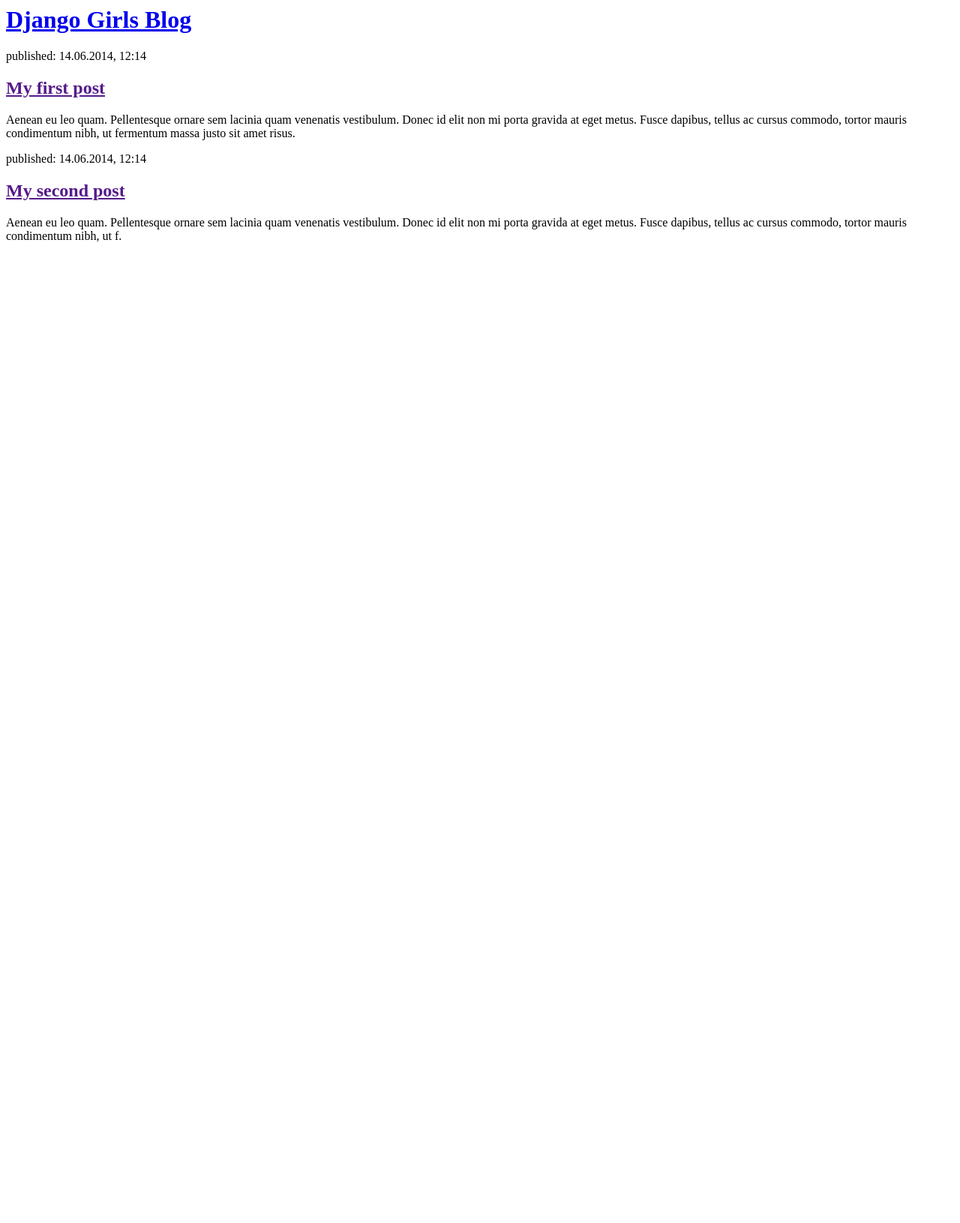
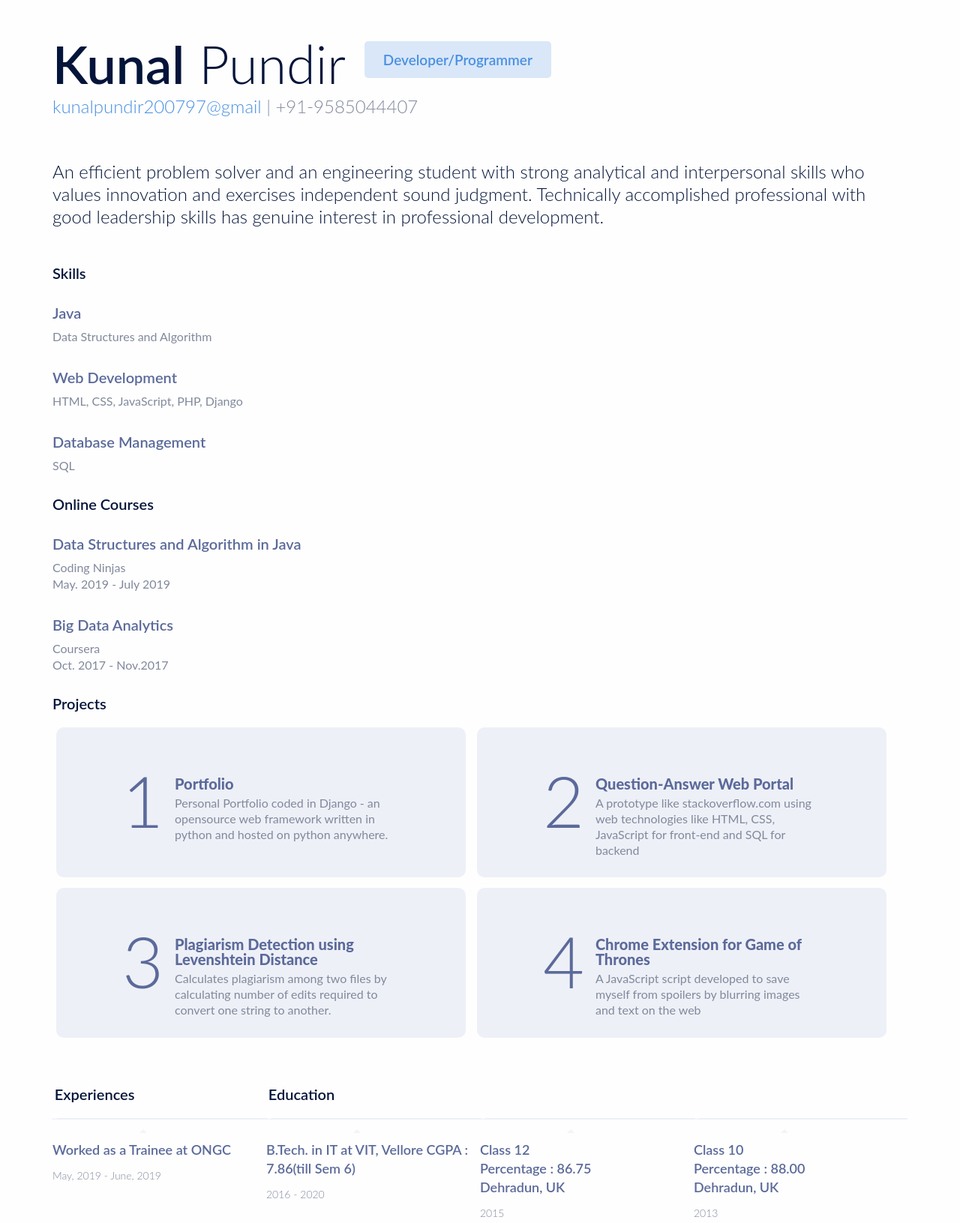
Before and after one commit to whoamikunal/my-first-blog, a Django app: page / in a window 1280 px wide. Shown: the whole page at 75% size. Before the commit the page ends 323 px from the top, so only its background shows below. Run offline with Django 3.2, Linux system fonts and the light colour scheme; some libraries are stand-ins or nearby versions.

Commit message:
Modified templates to display portfolio

```diff
--- /dev/null
+++ b/blog/static/css/blog.css
@@ -0,0 +1,440 @@
+
+
+html, body, div, span, applet, object, iframe,
+h1, h2, h3, h4, h5, h6, p, blockquote, pre,
+a, abbr, acronym, address, big, cite, code,
+del, dfn, em, img, ins, kbd, q, s, samp,
+small, strike, strong, sub, sup, tt, var,
+b, u, i, center,
+dl, dt, dd, ol, ul, li,
+fieldset, form, label, legend,
+table, caption, tbody, tfoot, thead, tr, th, td,
+article, aside, canvas, details, embed,
+figure, figcaption, footer, header, hgroup,
+menu, nav, output, ruby, section, summary,
+time, mark, audio, video {
+	margin: 0;
+	padding: 0;
+	border: 0;
+	font-size: 100%;
+	font: inherit;
+	vertical-align: baseline;
+}
+/* HTML5 display-role reset for older browsers */
+article, aside, details, figcaption, figure,
+footer, header, hgroup, menu, nav, section {
+	display: block;
+}
+a{
+	text-decoration: none;
+	text-transform: none;
+	color: #4A90E2;
+}
+
+body {
+	line-height: 1;
+	font-family: lato, ubuntu,-apple-system,BlinkMacSystemFont,Segoe UI,Roboto,Oxygen,Ubuntu,Cantarell,Open Sans,Helvetica Neue,sans-serif;
+	text-rendering : optimizeLegibility;
+	-webkit-font-smoothing : antialiased;
+	font-size: 19px;
+	background-color: #FEFEFE;
+	color: #04143A;
+}
+ol, ul {
+	list-style: none;
+}
+blockquote, q {
+	quotes: none;
+}
+blockquote:before, blockquote:after,
+q:before, q:after {
+	content: '';
+	content: none;
+}
+table {
+	border-collapse: collapse;
+	border-spacing: 0;
+}
+
+p {
+	color: #15171a;
+	font-size: 17;
+	line-height: 31px;
+}
+
+strong {
+	font-weight: 600;
+}
+
+div , footer {
+	box-sizing: border-box;
+}
+
+/* Reset ends */
+
+
+/Hero section/
+
+.container {
+	max-width: 1100px;
+	height: auto;
+	margin: 60px auto;
+}
+
+.hero {
+	margin: 50px auto;
+	position: relative;
+}
+
+h1.name {
+	font-size: 70px;
+	font-weight: 300;
+	display: inline-block;
+}
+
+.job-title {
+	vertical-align: top;
+	background-color: #D9E7F8;
+	color: #4A90E2;
+	font-weight: 600;
+	margin-top: 5px;
+	margin-left: 20px;
+	border-radius: 5px;
+	display: inline-block;
+	padding: 15px 25px;
+}
+
+.email {
+	display: block;
+	font-size: 24px;
+	font-weight: 300;
+	color: #81899C;
+	margin-top: 10px;
+}
+
+.lead {
+	font-size: 24px;
+	font-weight: 300;
+	margin-top: 60px;
+	line-height: 30px;
+}
+
+/hero ends/
+
+/skills & intrests/
+
+.sections {
+	vertical-align: top;
+	display: inline-block;
+	width: 49.7%;
+	height: 50px;
+}
+
+.section-title {
+	font-size: 20px;
+	font-weight: 600;
+	margin-bottom: 15px;
+}
+
+.list-card {
+	margin: 30px 0;
+}
+
+.list-card .exp , .list-card div{
+	display: inline-block;
+	vertical-align: top;
+}
+
+.list-card .exp {
+	margin-right: 15px;
+	color: #4A90E2;
+	font-weight: 600;
+	width: 100px;
+}
+
+.list-card div {
+	width: 70%;
+}
+
+.list-card h3 {
+	font-size: 20px;
+	font-weight: 600;
+	color: #5B6A9A;
+	line-height: 26px;
+	margin-bottom: 8px;
+}
+
+.list-card div span {
+	font-size: 16px;
+	color: #81899C;
+	line-height: 22px;
+}
+
+/skill and intrests ends/
+
+/* Achievements */
+
+
+.cards {
+	max-width: 1120px;
+	display: block;
+	margin-top: 280px;
+}
+
+.card {
+	width: 47.9%;
+	height: 200px;
+	background-color: #EEF0F7;
+	display: inline-block;
+	margin: 7px 5px;
+	vertical-align: top;
+	border-radius: 10px;
+	text-align: center;
+	padding-top: 50px
+}
+
+.card-active , .card:hover{
+	transform: scale(1.02);
+	transition: 0.5s;
+	background-color: #fff;
+	box-shadow: 0px 5px 50px -8px #ddd;
+	cursor: pointer;
+}
+
+
+.skill-level {
+	display: inline-block;
+	max-width: 160px;
+}
+
+.skill-level span {
+	font-size: 35px;
+	font-weight: 300;
+	color: #5B6A9A;
+	vertical-align: top;
+}
+
+.skill-level h2 {
+	font-size: 95px;
+	font-weight: 300;
+	display: inline-block;
+	vertical-align: top;
+	color: #5B6A9A;
+	letter-spacing: -5px;
+}
+
+.skill-meta {
+	vertical-align: top;
+	display: inline-block;
+	max-width: 300px;
+	text-align: left;
+	margin-top: 15px;
+	margin-left: 15px;
+}
+
+.skill-meta h3 {
+	font-size: 20px;
+	font-weight: 800;
+	color: #5B6A9A;
+	margin-bottom: 5px;
+}
+
+.skill-meta span{
+	color: #81899C;
+	line-height: 20px;
+	font-size: 16px;
+}
+
+/* Achievements ends */
+
+
+
+/* Timeline styles*/
+
+
+ol {
+	position: relative;
+	display: block;
+	margin: 100px 0;
+	height: 2px;
+	background: #EEF0F7;
+
+}
+ol::before,
+ol::after {
+	content: "";
+	position: absolute;
+	top: -10px;
+	display: block;
+	width: 0;
+	height: 0;
+  	border-radius: 10px;
+	border: 0px solid #31708F;
+}
+ol::before {
+	left: -5px;
+}
+ol::after {
+	right: -10px;
+	border: 0px solid transparent;
+	border-right: 0;
+	border-left: 20px solid #31708F;
+  	border-radius: 3px;
+}
+
+/* ---- Timeline elements ---- */
+li {
+	position: relative;
+	display: inline-block;
+	float: left;
+	width: 25%;
+  	height: 50px;
+}
+li .line {
+  position: absolute;
+  top: -47px;
+  left: 1%;
+  font-size: 20px;
+  font-weight: 600;
+  color: #04143A;
+}
+li .point {
+	content: "";
+	top: -7px;
+	left: 0%;
+	display: block;
+	width: 8px;
+	height: 8px;
+	border: 4px solid #fff;
+	border-radius: 10px;
+	background: #4A90E2;
+  position: absolute;
+}
+li .description {
+  display: none;
+  padding: 10px 0;
+  margin-top: 20px;
+  position: relative;
+  font-weight: normal;
+  z-index: 1;
+  max-width: 95%;
+  font-size: 18px;
+  font-weight: 600;
+  line-height: 25px;
+  color: #5B6A9A;
+}
+.description::before {
+  content: '';
+  width: 0;
+  height: 0;
+  border-left: 5px solid transparent;
+  border-right: 5px solid transparent;
+  border-bottom: 5px solid #f4f4f4;
+  position: absolute;
+  top: -5px;
+  left: 43%;
+}
+
+
+.timeline .date{
+	font-size: 14px;
+	color: #81899C;
+	font-weight: 300;
+}
+
+/* ---- Hover effects ---- */
+li:hover {
+  color: #48A4D2;
+}
+li .description {
+  display: block;
+}
+
+/timeline ends/
+
+
+
+/* Media queries*/
+
+@media(max-width: 1024px){
+	.container {
+		padding: 15px;
+		margin: 0px auto;
+	}
+	.cards {
+		margin-top: 250px;
+	}
+}
+
+@media(max-width: 768px){
+	.container {
+		padding: 15px;
+		margin: 0px auto;
+	}
+	.cards {
+		margin-top: 320px;
+	}
+
+	.card {
+		padding: 15px;
+		text-align: left;
+	}
+	.card h2 {
+		font-size: 70px;
+	}
+		.card , .sections {
+		width: 100%;
+		height: auto;
+		margin: 10px 0;
+		float: left;
+	}
+
+	.timeline{
+		border: none;
+		background-color: rgba(0,0,0,0);
+	}
+
+	.timeline li{
+		margin-top: 70px;
+		height: 150px;
+	}
+}
+
+
+@media(max-width: 425px) {
+	h1.name {
+		font-size: 40px;
+	}
+
+	.card , .sections {
+		width: 100%;
+		height: auto;
+		margin: 10px 0;
+		float: left;
+	}
+
+	.timeline{
+		display: none;
+		}
+
+	.job-title {
+		position: absolute;
+		font-size: 15px;
+		top: -40px;
+		right: 20px;
+		padding: 10px
+	}
+
+	.lead {
+		margin-top: 15px;
+		font-size: 20px;
+		line-height: 28px;
+	}
+	.container {
+		margin: 0px;
+		padding: 0 15px;
+	}
+	footer {
+		margin-top: 2050px;
+	}
+	}
--- a/blog/templates/blog/post_list.html
+++ b/blog/templates/blog/post_list.html
@@ -1,22 +1,208 @@
+<!DOCTYPE html>
 <html>
 <head>
-        <title>Django Girls blog</title>
+	<title>Kunal Pundir</title>
+	<!--<link rel="stylesheet" href="//maxcdn.bootstrapcdn.com/bootstrap/3.2.0/css/bootstrap.min.css">
+    <link rel="stylesheet" href="//maxcdn.bootstrapcdn.com/bootstrap/3.2.0/css/bootstrap-theme.min.css">-->
+
+	<link rel="stylesheet" href="//maxcdn.bootstrapcdn.com/bootstrap/3.2.0/css/bootstrap.min.css">
+        <link rel="stylesheet" href="//maxcdn.bootstrapcdn.com/bootstrap/3.2.0/css/bootstrap-theme.min.css">
+        <link rel="stylesheet" href="/static/css/blog.css">
+
+	<!--<link rel="stylesheet" type="text/css" href="blog.css">
+	<meta name="viewport" content="width=device-width, initial-scale=1.0">-->
 </head>
 <body>
-        <div>
-            <h1><a href="/">Django Girls Blog</a></h1>
+
+	<div class="container">
+		<div class="hero">
+			<h1 class="name"><strong>Kunal</strong> Pundir</h1>
+			<span class="job-title">Developer/Programmer</span>
+			<span class="email"><a href="mailto:rishabhgupta12359@gmail.com">kunalpundir200797@gmail</a> | +91-9585044407</span>
+
+
+
+			<span><h2 class="lead"> An efficient problem solver and an engineering student with strong analytical and
+			interpersonal skills who values innovation and exercises independent sound judgment.
+			Technically accomplished professional
+			with good leadership skills has genuine interest in professional development. </h2></span>
+		</div>
 	</div>
 
+<!-- Skills and intrest section -->
+	<div class="container">
+
+		<div class="sections">
+			<h2 class="section-title">Skills</h2>
+
+			<div class="list-card">
+
 				<div>
-            <p>published: 14.06.2014, 12:14</p>
-            <h2><a href="">My first post</a></h2>
-            <p>Aenean eu leo quam. Pellentesque ornare sem lacinia quam venenatis vestibulum. Donec id elit non mi porta gravida at eget metus. Fusce dapibus, tellus ac cursus commodo, tortor mauris condimentum nibh, ut fermentum massa justo sit amet risus.</p>
+					<h3>Java </h3>
+					<span>Data Structures and Algorithm</span>
+				</div>
 			</div>
 
+			<div class="list-card">
+
 				<div>
-            <p>published: 14.06.2014, 12:14</p>
-            <h2><a href="">My second post</a></h2>
-            <p>Aenean eu leo quam. Pellentesque ornare sem lacinia quam venenatis vestibulum. Donec id elit non mi porta gravida at eget metus. Fusce dapibus, tellus ac cursus commodo, tortor mauris condimentum nibh, ut f.</p>
+					<h3>Web Development</h3>
+					<span>HTML, CSS, JavaScript, PHP, Django</span>
 				</div>
+			</div>
+
+			<div class="list-card">
+
+				<div>
+					<h3>Database Management</h3>
+					<span>SQL</span>
+				</div>
+			</div>
+
+
+		</div>
+		<div class="sections">
+				<h2 class="section-title">Online Courses</h2>
+
+				<div class="list-card">
+					<div>
+						<h3>Data Structures and Algorithm in Java</h3>
+						<span>Coding Ninjas</span></br>
+						<span>May. 2019 - July 2019</span>
+					</div>
+				</div>
+
+				<div class="list-card">
+					<div>
+						<h3>Big Data Analytics</h3>
+						<span>Coursera</span></br>
+						<span>Oct. 2017 - Nov.2017</span>
+					</div>
+				</div>
+		</div>
+	</div>
+
+	<!-- Achievements -->
+
+	<div class="container cards">
+		<h2 class="section-title">Projects</h2>
+		<div class="card">
+			<div class="skill-level">
+				<!--<span>+</span>-->
+				<h2>1</h2>
+			</div>
+
+			<div class="skill-meta">
+				<h3>Portfolio</h3>
+				<span>Personal Portfolio coded in Django - an opensource web framework
+				written in python and hosted on python anywhere.</span>
+			</div>
+		</div>
+
+
+		<div class="card">
+			<div class="skill-level">
+				<h2>2</h2>
+				<!--<span>%</span>-->
+			</div>
+
+			<div class="skill-meta">
+				<h3>Question-Answer Web Portal</h3>
+				<span>A prototype like stackoverflow.com using web technologies like HTML, CSS, JavaScript for front-end and SQL
+				for backend</span>
+			</div>
+		</div>
+
+
+		<div class="card">
+			<div class="skill-level">
+				<h2>3</h2>
+				<!--<span>%</span>-->
+			</div>
+
+			<div class="skill-meta">
+				<h3>Plagiarism Detection using Levenshtein Distance</h3>
+				<span>Calculates plagiarism among two ﬁles by calculating number of edits required to convert one string to another. </span>
+			</div>
+		</div>
+
+
+		<div class="card">
+			<div class="skill-level">
+				<h2>4</h2>
+				<!--<span>%</span>-->
+			</div>
+
+			<div class="skill-meta">
+				<h3>Chrome Extension for Game of Thrones</h3>
+				<span>A JavaScript script developed to save myself from spoilers by blurring images and text on the web</span>
+			</div>
+		</div>
+
+	</div>
+
+	<!-- Timeeline -->
+
+	<div class="container">
+		<ol class="timeline">
+		  <li>
+		    <p class="line">Experiences</p>
+		    <span class="point"></span>
+		    <p class="description">
+		      Worked as a Trainee at ONGC
+		    </p>
+		    <span class="date">May, 2019 - June, 2019</span>
+		  </li>
+
+		  <!--<li>
+		    <span class="point"></span>
+		    <p class="description">
+		      Freelance
+		    </p>
+		    <span class="date">Apr. 2016 - Sep. 2015</span>
+		  </li>-->
+
+		  <li>
+		    <p class="line">Education</p>
+		    <span class="point"></span>
+		    <p class="description">
+		      B.Tech. in IT at VIT, Vellore
+			  CGPA : 7.86(till Sem 6)
+		    </p>
+		    <span class="date">2016 - 2020</span>
+		  </li>
+
+		  <li>
+		    <span class="point"></span>
+		    <p class="description">
+		      Class 12</br>
+			  Percentage : 86.75</br>
+			  Dehradun, UK
+		    </p>
+		    <span class="date">2015</span>
+		  </li>
+
+		  <li>
+		    <span class="point"></span>
+		    <p class="description">
+		      Class 10</br>
+			  Percentage : 88.00</br>
+			  Dehradun, UK
+		    </p>
+		    <span class="date">2013</span>
+		  </li>
+		</ol>
+
+	</div>
+
+
+	<br><br>
+
+<!--
+	<footer class="container">
+		<span style="font-size: 16px; margin-top: ">Coded by <a href="https://newtodesign.com/">New to design </a> Designed by <a href="https://dribbble.com/shots/4342703-Minimal-resume-freebie-for-junior-self-taught-people">Nicolas Meuzard</a></span>
+	</footer>
+-->
+
 </body>
 </html>
--- a/blog/views.py
+++ b/blog/views.py
@@ -1,5 +1,6 @@
 from django.shortcuts import render
+
 
 # Create your views here.
 def post_list(request):
-    return render(request, 'blog/post_list.html', {})
+   return render(request, 'blog/post_list.html', {})
```
Lines whose indentation alone changed are shown as unchanged.
